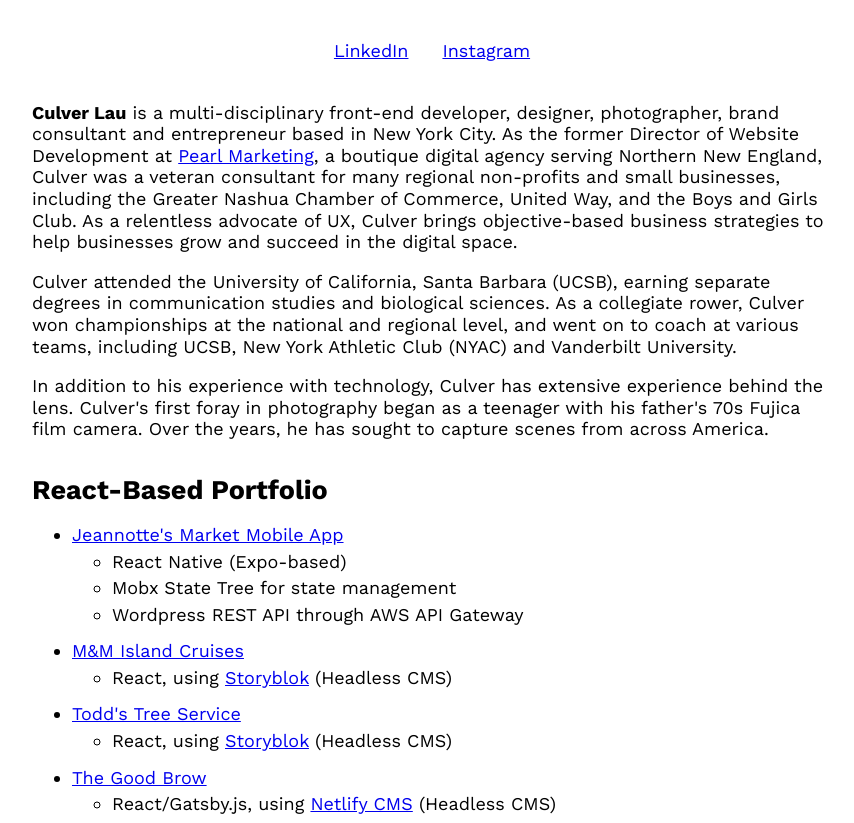
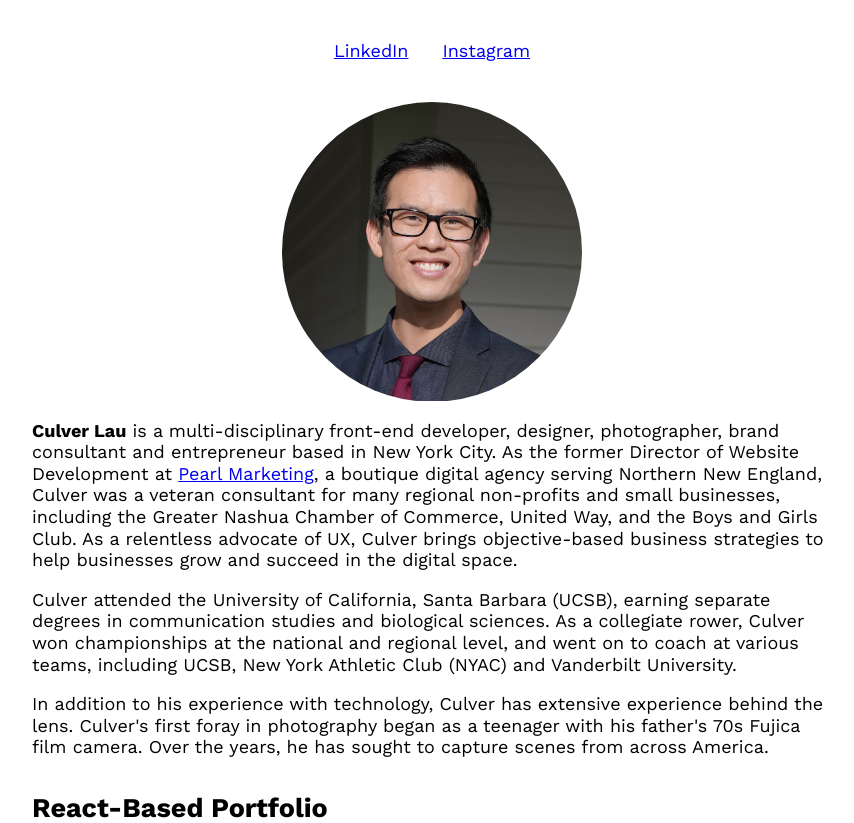
Before and after one commit to culverlau/culverlau.com, a website: page public/index.html in a window 1280 px wide. Shown: the top 823 px of the page, without its empty margins (208-1062 px from the left). Drawn offline with nearby package versions, Linux system fonts and the light colour scheme.

Commit message:
added headshot image

```diff
--- a/public/css/style.css
+++ b/public/css/style.css
@@ -6,6 +6,7 @@
 
 main {
   margin: 40px auto;
+  padding: 0 20px;
   max-width: 800px;
 }
 
@@ -28,3 +29,16 @@
 #portfolio > ul > li {
   margin: 15px 0;
 }
+
+.headshot {
+  height: 300px;
+  width: 300px;
+  border-radius: 50%;
+  overflow:hidden;
+  text-align: center;
+  margin: 0 auto;
+}
+
+.headshot img {
+  width: 100%;
+}
--- a/public/index.html
+++ b/public/index.html
@@ -25,6 +25,7 @@
         <a href="#0">Photography</a> -->
       </div>
       <div id="bio">
+        <div class="headshot"><img src="/images/headshot.jpg" /></div>
         <p>
           <b>Culver Lau</b> is a multi-disciplinary front-end developer,
           designer, photographer, brand consultant and entrepreneur based in New
```
Also changed, not shown: public/images/headshot-2.jpg (added), public/images/headshot.jpg (added), 3 other files.
